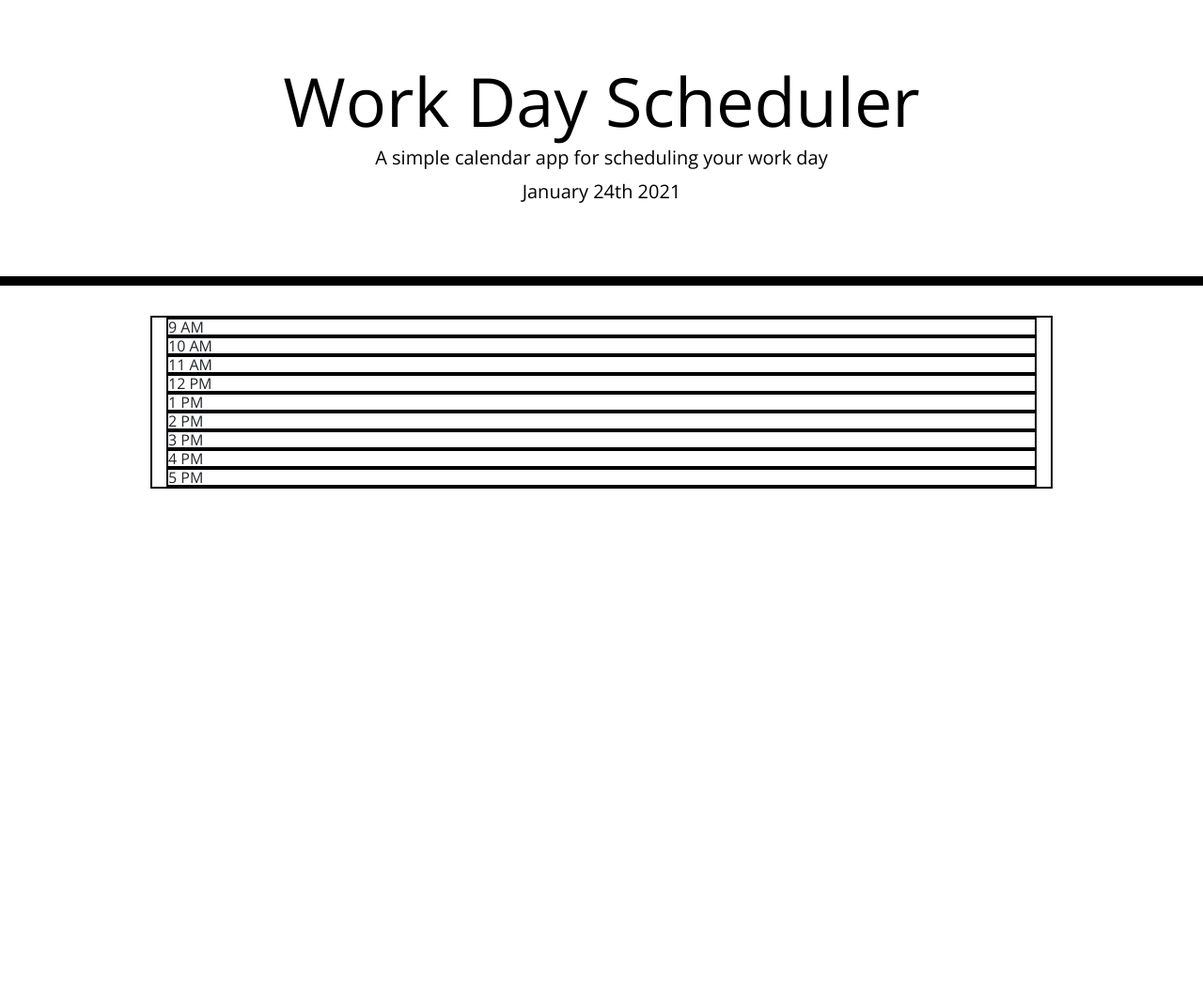
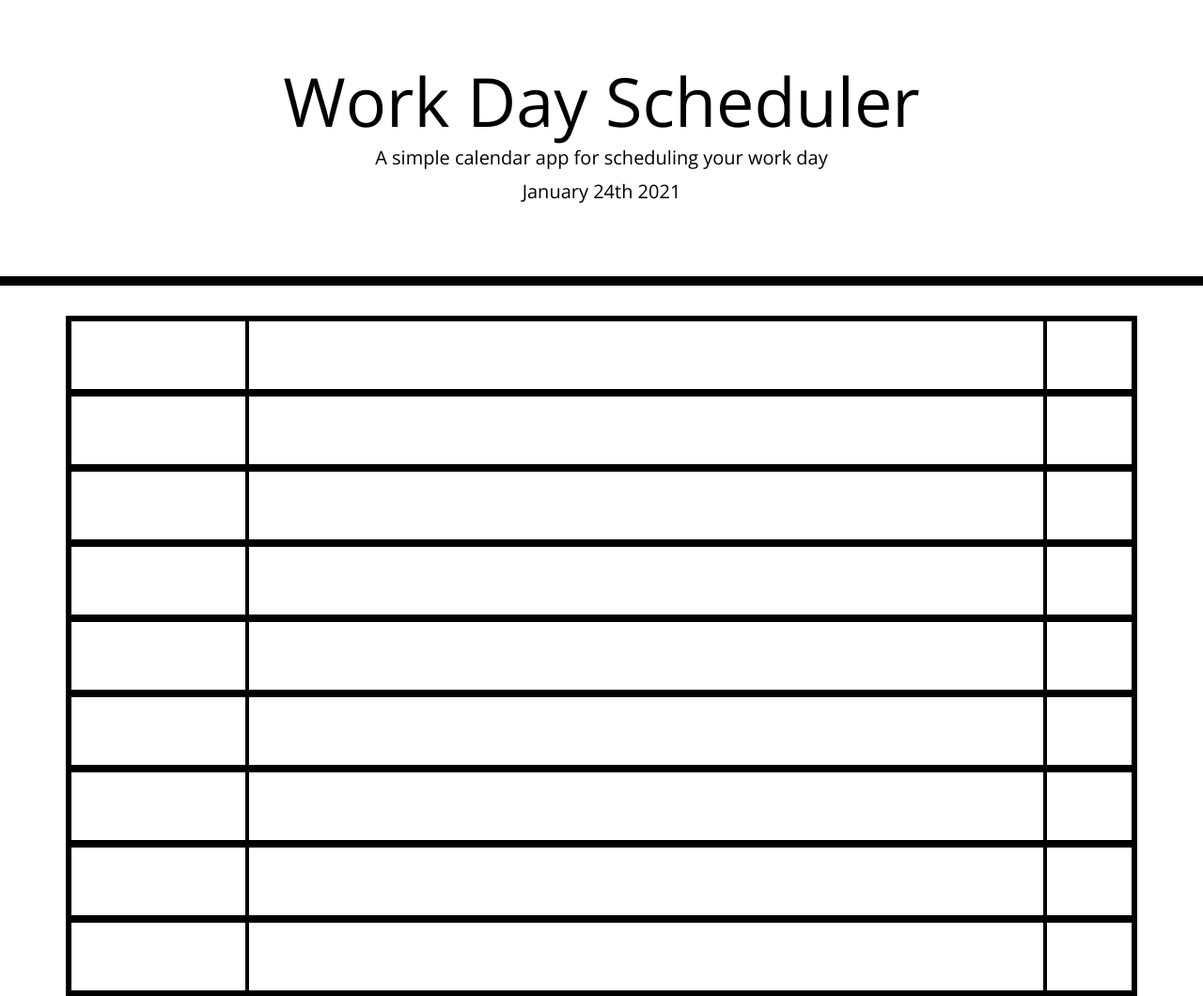
Before and after one commit to chorvick/workdayscheduler, a plain HTML site: page index.html in a window 1280 px wide. Shown: the whole page at 94% size. Before the commit the page ends 800 px from the top, so only its background shows below. Drawn offline with nearby package versions, Linux system fonts and the light colour scheme.

Commit message:
rewrote to use index html to make rows

```diff
--- a/assets/script.js
+++ b/assets/script.js
@@ -23,8 +23,9 @@ $(document).ready(function () {
         }
         var newmainDiv = $("<div>" + j + ampm + "</div>");
         //
-        mainDiv.append(newmainDiv);
-        mainDiv.addClass("col-md-9");
+        //  mainDiv.append(newmainDiv);
+        //   mainDiv.addClass("row");
+        // mainDiv.addClass("col-md-9");
 
     }
 
--- a/index.html
+++ b/index.html
@@ -25,7 +25,52 @@
     <div class="container" id="mainarea" id="section">
         <!-- Timeblocks go here -->
 
-
+        <div class="row" class="time9">
+            <div class="col-md-2"></div>
+            <div class="col-md-9"></div>
+            <div class="col-md-1"></div>
+        </div>
+        <div class="row" class="time10">
+            <div class="col-md-2"></div>
+            <div class="col-md-9"></div>
+            <div class="col-md-1"></div>
+        </div>
+        <div class="row" class="time11">
+            <div class="col-md-2"></div>
+            <div class="col-md-9"></div>
+            <div class="col-md-1"></div>
+        </div>
+        <div class="row" class="time12">
+            <div class="col-md-2"></div>
+            <div class="col-md-9"></div>
+            <div class="col-md-1"></div>
+        </div>
+        <div class="row" class="time1">
+            <div class="col-md-2"></div>
+            <div class="col-md-9"></div>
+            <div class="col-md-1"></div>
+        </div>
+        <div class="row" class="time2">
+            <div class="col-md-2"></div>
+            <div class="col-md-9"></div>
+            <div class="col-md-1"></div>
+        </div>
+        <div class="row" class="time3">
+            <div class="col-md-2"></div>
+            <div class="col-md-9"></div>
+            <div class="col-md-1"></div>
+        </div>
+        <div class="row" class="time4">
+            <div class="col-md-2"></div>
+            <div class="col-md-9"></div>
+            <div class="col-md-1"></div>
+        </div>
+        <div class="row" class="time5">
+            <div class="col-md-2"></div>
+            <div class="col-md-9"></div>
+            <div class="col-md-1"></div>
+        </div>
+    </div>
 
     </div>
     <script src="./lib/moment/moment.min.js"></script>
```
